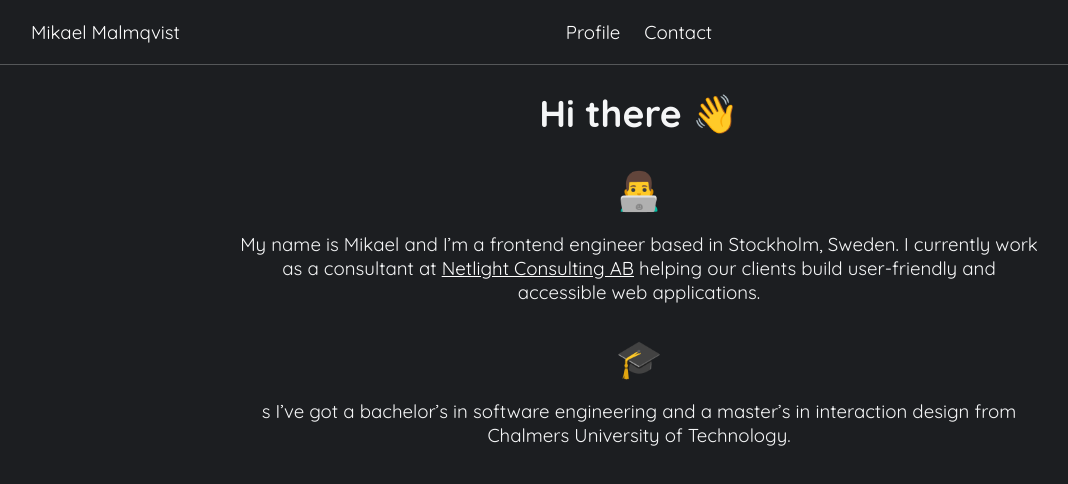
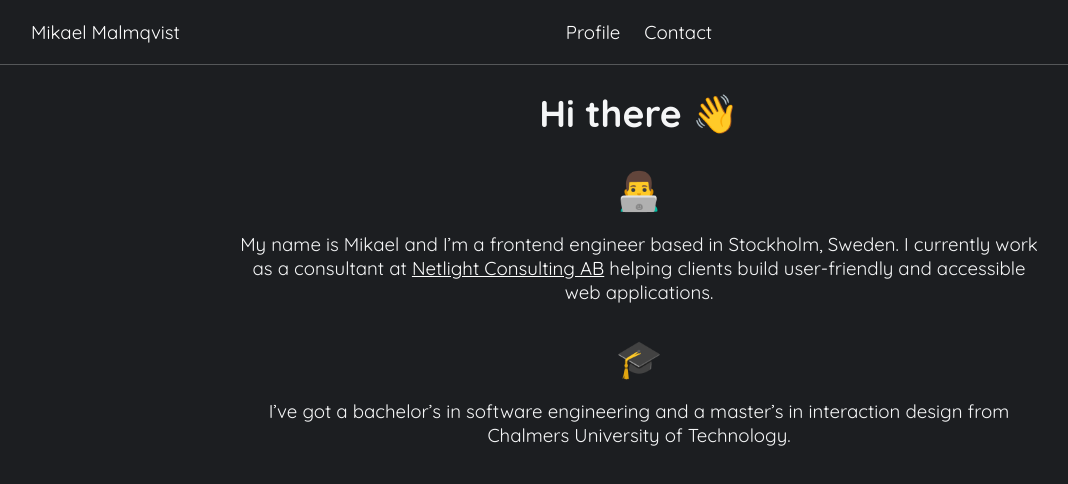
Before and after one commit to mikaelmalmqvistnordnet/malmqvist2026, a React (Create React App) app: page / in a window 1280 px wide. Shown: the top 484 px of the page, without its empty margins (1-1069 px from the left). Built offline with nearby package versions, Linux system fonts and the light colour scheme.

Commit message:
Update copy

```diff
--- a/src/routes/home/index.tsx
+++ b/src/routes/home/index.tsx
@@ -16,13 +16,13 @@ const Home: React.FC<RouteComponentProps> = (props) => (
         <a href="https://www.netlight.com/" target="_blank" rel="noreferrer">
           Netlight Consulting AB
         </a>{' '}
-        helping our clients build user-friendly and accessible web applications.
+        helping clients build user-friendly and accessible web applications.
       </p>
     </section>
     <section>
       <h2 aria-label="Education bio">🎓</h2>
       <p>
-        s I’ve got a bachelor’s in software engineering and a master’s in
+        I’ve got a bachelor’s in software engineering and a master’s in
         interaction design from Chalmers University of Technology.
       </p>
     </section>
```
